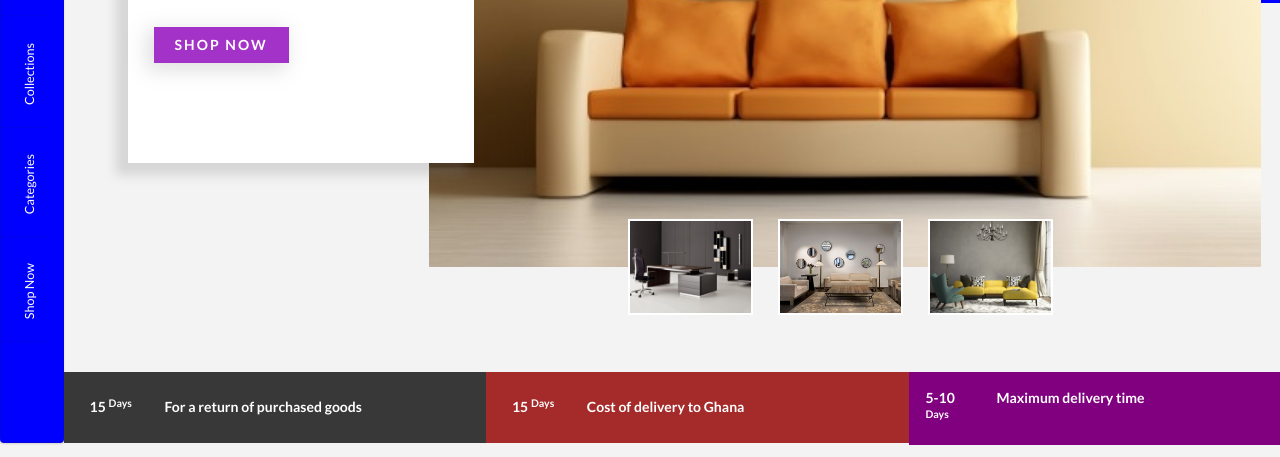
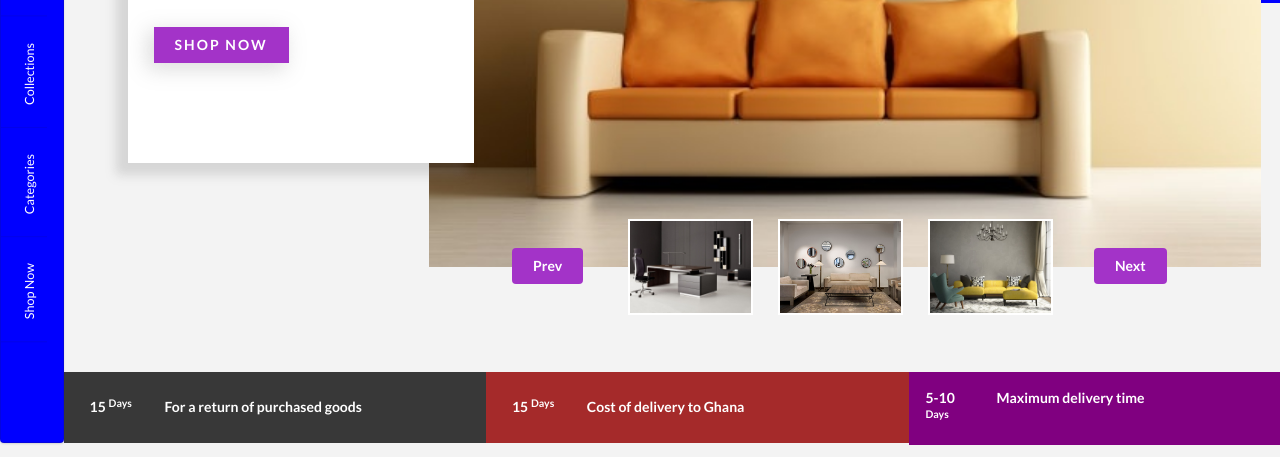
Before and after one commit to handuah/furniture-semantic-ui, a plain HTML site: page index.html in a window 1280 px wide. Shown: the part 357-814 px from the top of the page. Drawn offline with Linux system fonts and the light colour scheme.

Commit message:
added buttons for slider images

```diff
--- a/css/styles.css
+++ b/css/styles.css
@@ -121,6 +121,20 @@ body::after{
     background-size: cover;
     background-repeat: no-repeat;
 
+}
+
+#prev-button{
+    position: absolute;
+    top: 96%;
+    left: 10%;
+    z-index: 4;
+}
+
+#next-button{
+    position: absolute;
+    top: 96%;
+    left: 80%;
+    z-index: 4;
 }
 
 
--- a/index.html
+++ b/index.html
@@ -49,11 +49,23 @@
     <div id="image-placeholder">
         <!-- <img  id="bigger-image" src="/assets/images/sofa.jpg" alt="" class="ui  centered image"> -->
         <!-- IMAGE CARDS -->
+    <div id="prev-button" class="ui animated purple button" tabindex="0">
+        <div class="visible content">Prev</div>
+        <div class="hidden content">
+            <i class="left arrow icon"></i>
+        </div>
+    </div>
     <div id="smaller-image-container1" class="centered">
     </div>
     <div id="smaller-image-container2" class="centered">
     </div>
     <div id="smaller-image-container3" class="centered">
+    </div>
+    <div id="next-button" class="ui animated purple button" tabindex="0">
+        <div class="visible content">Next</div>
+        <div class="hidden content">
+            <i class="right arrow icon"></i>
+        </div>
     </div>
     </div>
 
```
Also changed, not shown: js/furniture.js (+9 -0 lines).
